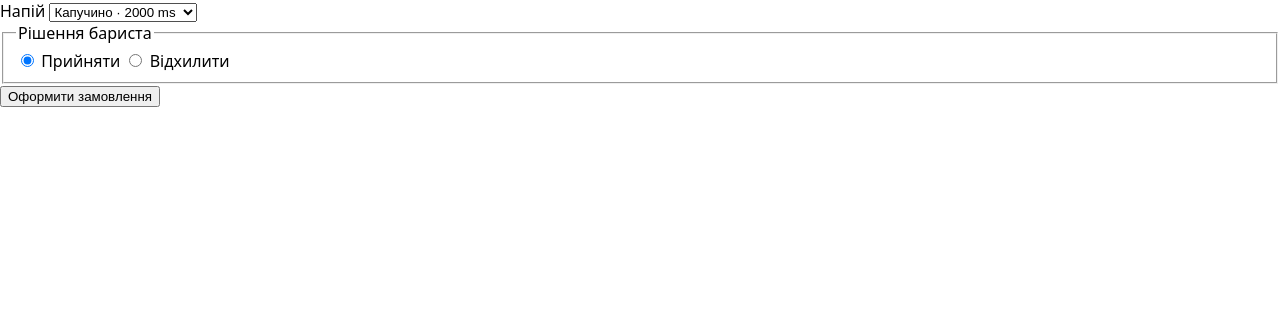
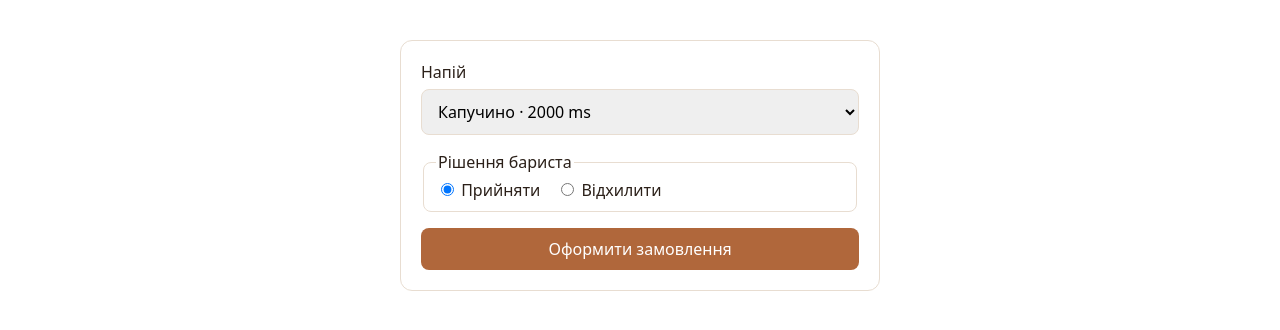
Before and after one commit to vanilika-as/goit-js-hw-10, a website built with Vite: page src/index.html in a window 1280 px wide. Built offline with nearby package versions, Linux system fonts and the light colour scheme.

Commit message:
Complete homework 10

```diff
--- a/src/css/styles.css
+++ b/src/css/styles.css
@@ -1,10 +1,75 @@
-*,
-*::before,
-*::after {
-  box-sizing: border-box;
+body {
+  font-family: system-ui, sans-serif;
+  max-width: 480px;
+  margin: 40px auto;
+  padding: 0 16px;
+  color: #2b2019;
+  color-scheme: light;
 }
 
-body {
-  margin: 0;
-  font-family: system-ui, sans-serif;
+.form {
+  display: flex;
+  flex-direction: column;
+  gap: 16px;
+  padding: 20px;
+  border: 1px solid #e8ddd1;
+  border-radius: 12px;
 }
+
+.form > label {
+  display: flex;
+  flex-direction: column;
+  gap: 6px;
+}
+
+select,
+button {
+  font: inherit;
+  padding: 10px 12px;
+  border-radius: 8px;
+  border: 1px solid #e8ddd1;
+}
+
+fieldset {
+  display: flex;
+  gap: 16px;
+  border: 1px solid #e8ddd1;
+  border-radius: 8px;
+}
+
+button[type='submit'] {
+  background: #b0673b;
+  color: #fff;
+  border: none;
+  cursor: pointer;
+}
+
+.order-log {
+  list-style: none;
+  margin: 24px 0 0;
+  padding: 0;
+  display: flex;
+  flex-direction: column;
+  gap: 8px;
+}
+
+.order-log li {
+  padding: 10px 12px;
+  border: 1px solid #e8ddd1;
+  border-left: 3px solid #8a7a6d;
+  border-radius: 8px;
+  font-family: ui-monospace, monospace;
+}
+
+.order-log li.row-pending {
+  border-left-color: #8a7a6d;
+  color: #8a7a6d;
+}
+
+.order-log li.row-ok {
+  border-left-color: #2e7d53;
+}
+
+.order-log li.row-err {
+  border-left-color: #c0473b;
+}
```
